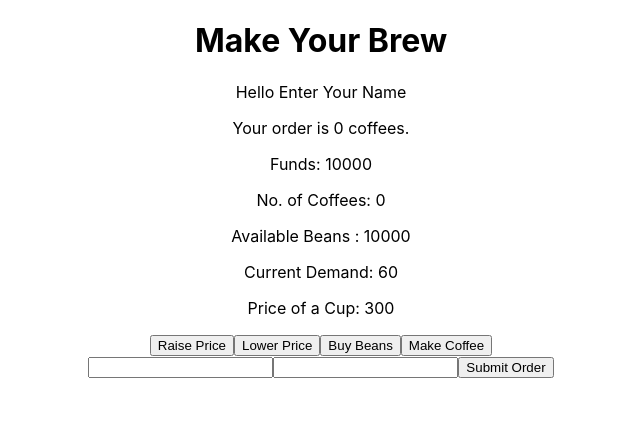
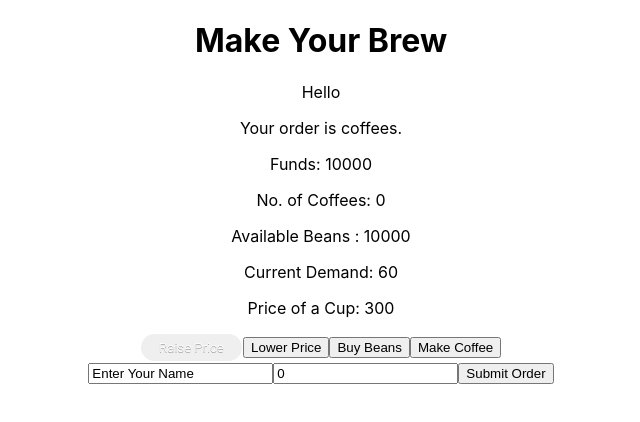
Before and after one commit to akin-fagbohun/make-my-brew, a React (Create React App) app: page / in a window 1280 px wide. Shown: the top 422 px of the page, without its empty margins (319-959 px from the left). Built offline with nearby package versions, Linux system fonts and the light colour scheme; the HTML template or start-up script is replaced by a standard one.

Commit message:
sending app progress

```diff
--- a/src/App.css
+++ b/src/App.css
@@ -1,3 +1,28 @@
 .App {
   text-align: center;
 }
+.btn{
+  display:inline-block;
+  padding:0.3em 1.2em;
+  margin:0 0.1em 0.1em 0;
+  border:0.16em solid rgba(255,255,255,0);
+  border-radius:2em;
+  box-sizing: border-box;
+  text-decoration:none;
+  font-family:'Roboto',sans-serif;
+  font-weight:300;
+  color:#FFFFFF;
+  text-shadow: 0 0.04em 0.04em rgba(0,0,0,0.35);
+  text-align:center;
+  transition: all 0.2s;
+}
+  submit.button:hover{
+  border-color: rgb(0, 0, 0);
+  }
+
+  @media all and (max-width:30em){
+  submit.button{
+  display:block;
+  margin:0.2em auto;
+  }
+};
--- a/src/Buttons.jsx
+++ b/src/Buttons.jsx
@@ -2,23 +2,20 @@ const Buttons = (props) => {
   const [setFunds, setCoffee, setBeans, setDemand, setCoffeePrice] = props.functions;
   const [funds, coffee, beans, demand, coffeePrice] = props.values;
 
-/*   const autoSell = () => {
-
+  const autoSell = () => {
     let timeInMS = 4000;
     setInterval(() => {
-      if(coffee >= 0) {
+      if (coffee >= 0) {
         //let timeInMS = 60000 / demand;
-          setCoffee((currCoffee) => {
-            return currCoffee - 1;
-          })
-          setFunds((currentFunds) => {
-            return currentFunds + coffeePrice;
-          })
-        }
-      }, timeInMS)
-
-  } */
-
+        setCoffee((currCoffee) => {
+          return currCoffee - 1;
+        });
+        setFunds((currentFunds) => {
+          return currentFunds + coffeePrice;
+        });
+      }
+    }, timeInMS);
+  };
 
   const updateBeans = () => {
     if (funds >= 6000) {
@@ -73,10 +70,11 @@ const Buttons = (props) => {
     });
   };
 
-
   return (
     <section>
-      <button onClick={raisePrice}>Raise Price</button>
+      <button className="btn" onClick={raisePrice}>
+        Raise Price
+      </button>
       <button onClick={lowerPrice}>Lower Price</button>
       <button onClick={updateBeans}>Buy Beans</button>
       <button onClick={makeCoffee}>Make Coffee</button>
--- a/src/Form.jsx
+++ b/src/Form.jsx
@@ -1,30 +1,56 @@
 const Form = (props) => {
-    const { setCustomerOrder, setCustomerName } = props;
+  const {
+    setCustomerOrder,
+    setCustomerName,
+    setCustomerProfile,
+    customerName,
+    customerProfile,
+    customerOrder,
+  } = props;
 
   const handleNameInput = (event) => {
-        setCustomerName(event.target.value)
-    }
+    setCustomerName(event.target.value);
+  };
 
   const handleOrderInput = (event) => {
-        setCustomerOrder(event.target.value)
-    }
+    setCustomerOrder(event.target.value);
+  };
 
   const handleSubmit = (event) => {
     event.preventDefault();
 
+    // const name = event.target[0].value;
+    // const order = event.target[1].value;
 
-    }
+    setCustomerProfile({ name: customerName, order: customerOrder });
+
+    // setCustomerName('Enter Your Name');
+    // setCustomerOrder(0);
+  };
 
   return (
     <form onSubmit={handleSubmit}>
       <label htmlFor="customer-name"></label>
-            <input onBlur={handleNameInput} id="customer-name" type="text" ></input>
+      <input
+        value={customerName}
+        onChange={handleNameInput}
+        onBlur={handleNameInput}
+        id="customer-name"
+        type="text"
+        placeholder="name"
+      ></input>
 
       <label htmlFor="customer-order"></label>
-            <input  onChange={handleOrderInput} id="customer-order" type="number" min="0"></input>
-            <button type="submit" >Submit Order</button>
+      <input
+        value={customerOrder}
+        onChange={handleOrderInput}
+        id="customer-order"
+        type="number"
+        min="0"
+      ></input>
+      <button type="submit">Submit Order</button>
     </form>
-    )
-}
+  );
+};
 
 export default Form;
--- a/src/Info.jsx
+++ b/src/Info.jsx
@@ -9,16 +9,17 @@ const Info = () => {
   const [demand, setDemand] = useState(60);
   const [coffeePrice, setCoffeePrice] = useState(300);
 
-  const [ customerName, setCustomerName ] = useState('Enter Your Name');
-  const [ customerOrder, setCustomerOrder ] = useState(0);
+  const [customerName, setCustomerName] = useState('Enter Your Name');
+  const [customerOrder, setCustomerOrder] = useState(0);
+  const [customerProfile, setCustomerProfile] = useState({});
 
   const arrayOfValues = [funds, coffee, beans, demand, coffeePrice];
   const arrayOfFuntions = [setFunds, setCoffee, setBeans, setDemand, setCoffeePrice];
 
   return (
     <section>
-      <p>Hello {customerName}</p>
-      <p>Your order is {customerOrder} coffees.</p>
+      <p>Hello {customerProfile.name}</p>
+      <p>Your order is {customerProfile.order} coffees.</p>
       <section>
         <p>Funds: {funds}</p>
         <p>No. of Coffees: {coffee}</p>
@@ -27,7 +28,13 @@ const Info = () => {
         <p>Price of a Cup: {coffeePrice}</p>
       </section>
       <Buttons functions={arrayOfFuntions} values={arrayOfValues}></Buttons>
-      <Form setCustomerName={setCustomerName} setCustomerOrder={setCustomerOrder}/>
+      <Form
+        setCustomerName={setCustomerName}
+        setCustomerOrder={setCustomerOrder}
+        setCustomerProfile={setCustomerProfile}
+        customerOrder={customerOrder}
+        customerName={customerName}
+      />
     </section>
   );
 };
```
Lines whose indentation alone changed are shown as unchanged.
